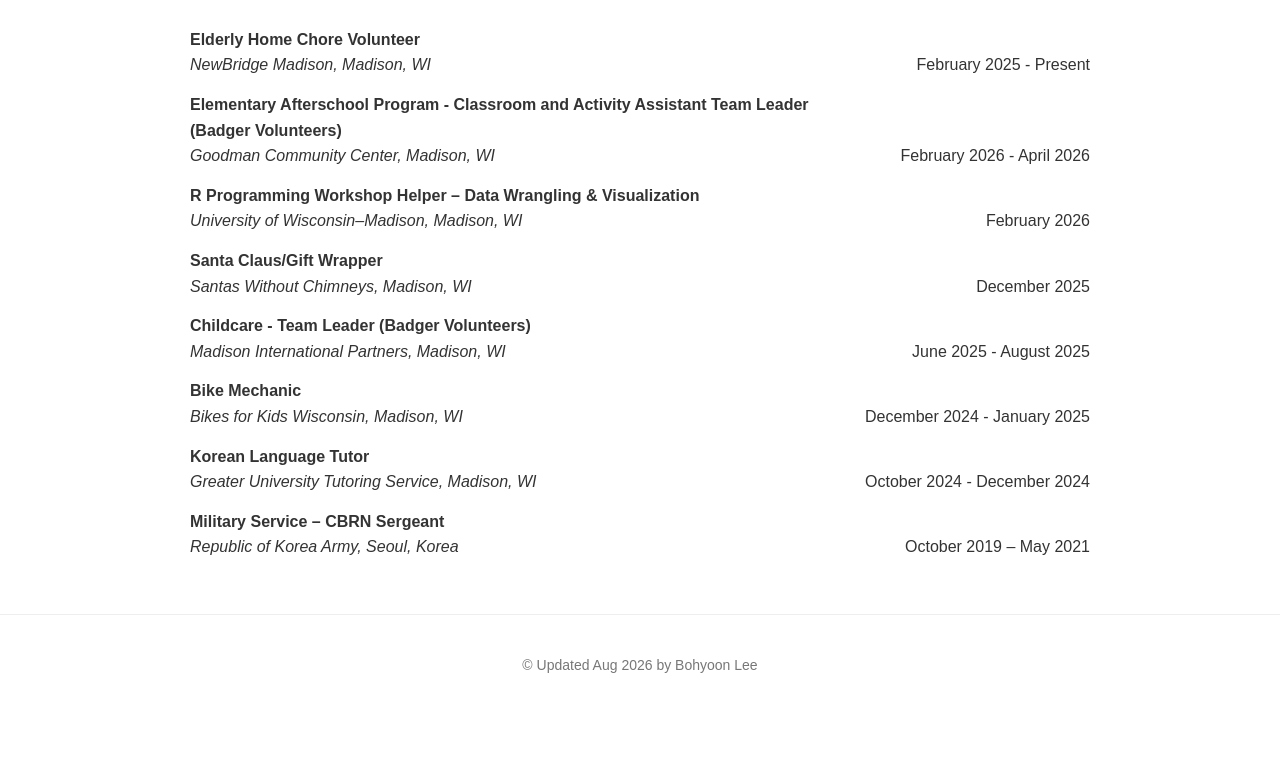
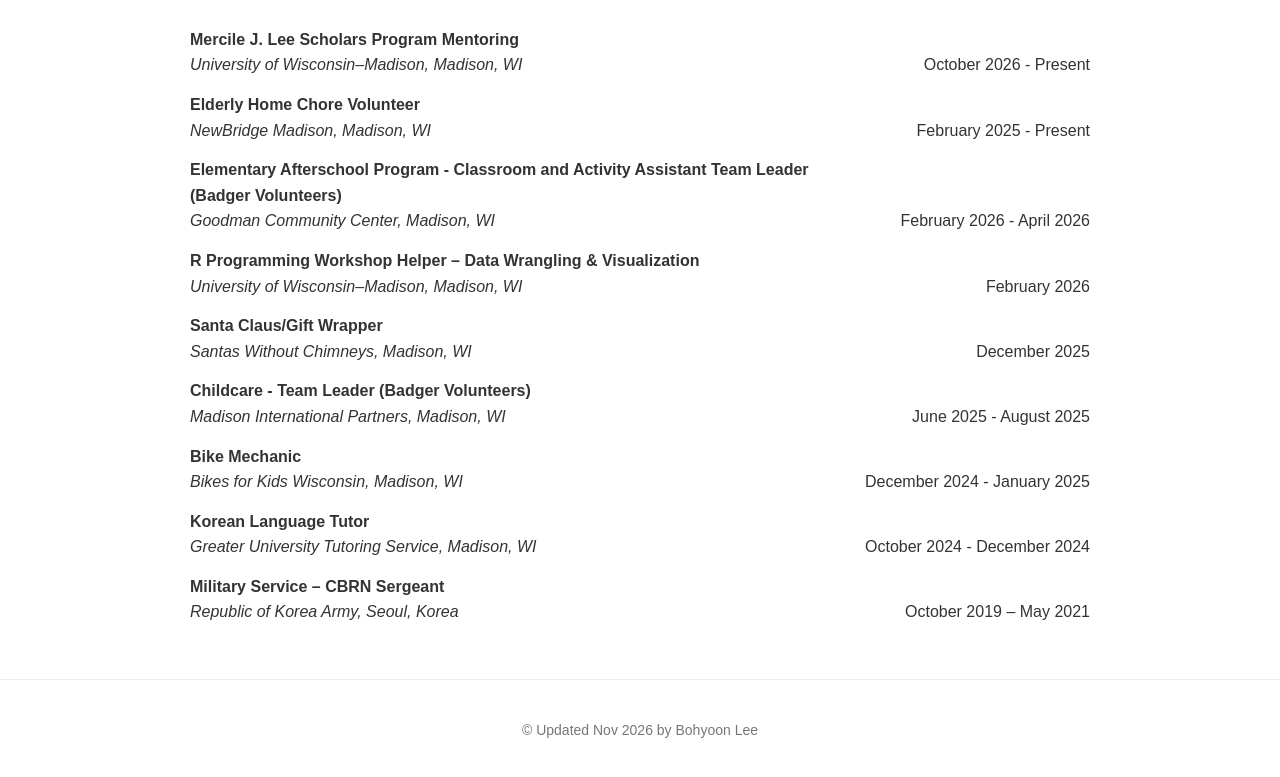
Before and after one commit to bohyoonlee/bohyoonlee.github.io, a plain HTML site: page service.html in a window 1280 px wide. Shown: the part 293-1070 px from the top of the page. Before the commit the page ends 1008 px from the top, so only its background shows below. Drawn offline with Linux system fonts and the light colour scheme.

Commit message:
Update service details and footer date

```diff
--- a/service.html
+++ b/service.html
@@ -108,6 +108,26 @@
 <section>
 
     <h2>Service</h2>
+
+        <div class="service-entry">
+
+        <div class="service-left">
+
+            <div class="service-title">
+                Mercile J. Lee Scholars Program Mentoring
+            </div>
+
+            <div class="service-institution">
+                University of Wisconsin–Madison, Madison, WI
+            </div>
+
+        </div>
+
+        <div class="service-date">
+            October 2026 - Present
+        </div>
+
+    </div>
 
     <div class="service-entry">
 
@@ -279,7 +299,7 @@
 
 
 <footer>
-    <p>© Updated Aug 2026 by Bohyoon Lee</p>
+    <p>© Updated Nov 2026 by Bohyoon Lee</p>
 </footer>
 
 </body>
```
